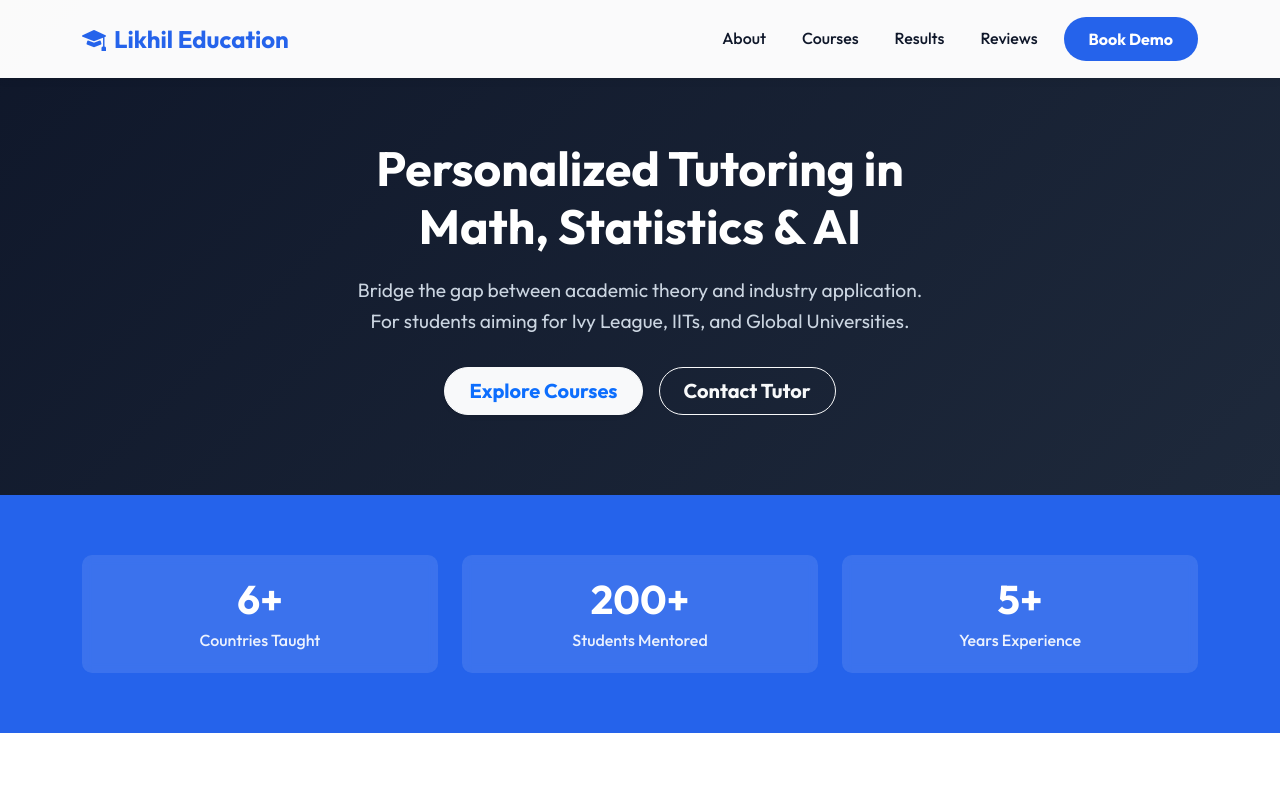
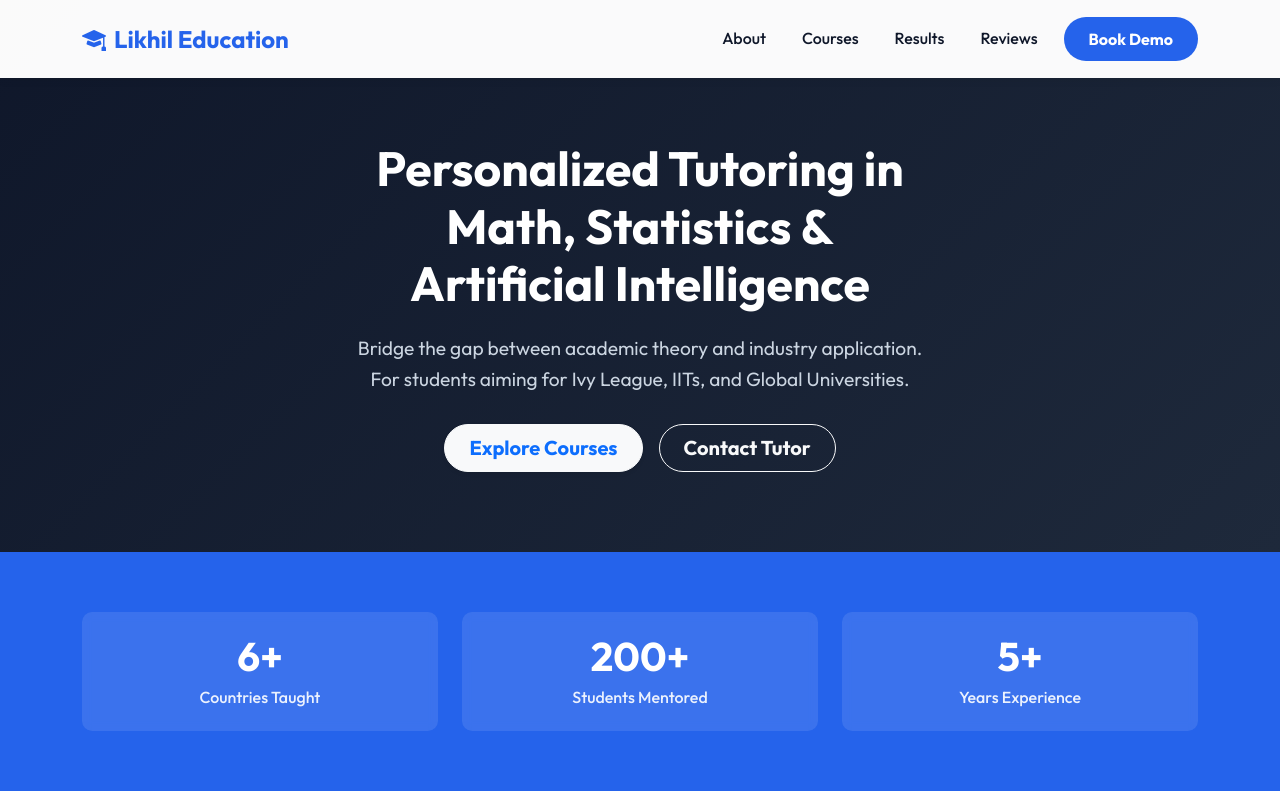
Before and after one commit to india134/Likhileducation, a plain HTML site: page index.html in a window 1280 px wide. Shown: the top 800 px of the page. Drawn offline with nearby package versions, Linux system fonts and the light colour scheme.

Commit message:
Update index.html

```diff
--- a/index.html
+++ b/index.html
@@ -227,7 +227,8 @@
             <div class="col-lg-10 text-center">
                 <h1 class="hero-title">
                     Personalized Tutoring in <br>
-                    <span class="highlight-text">Math, Statistics & AI</span>
+                    Math, Statistics & <br>
+                    <span class="highlight-text">Artificial Intelligence</span>
                 </h1>
 
                 <p class="hero-subtitle">
```
